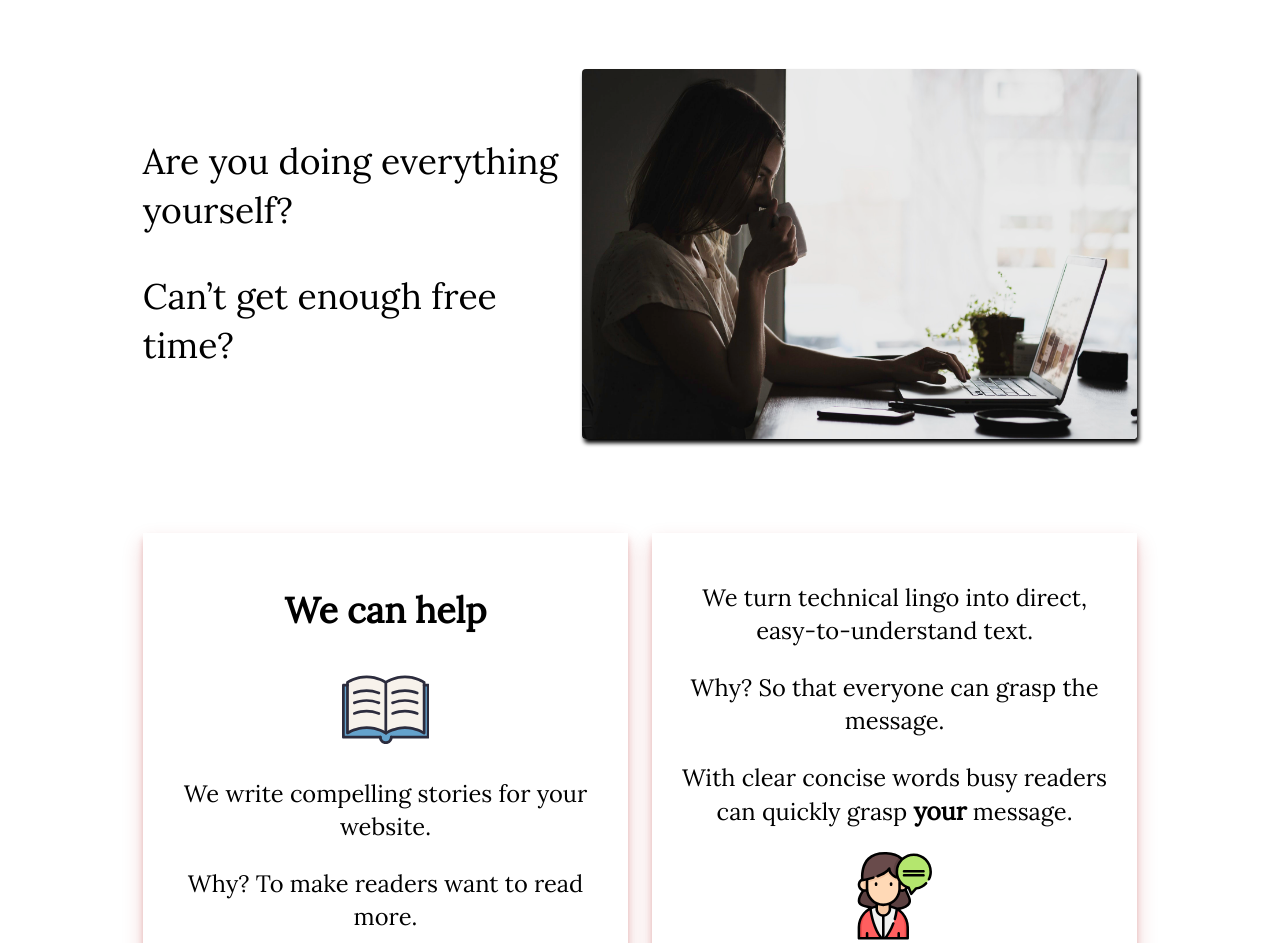
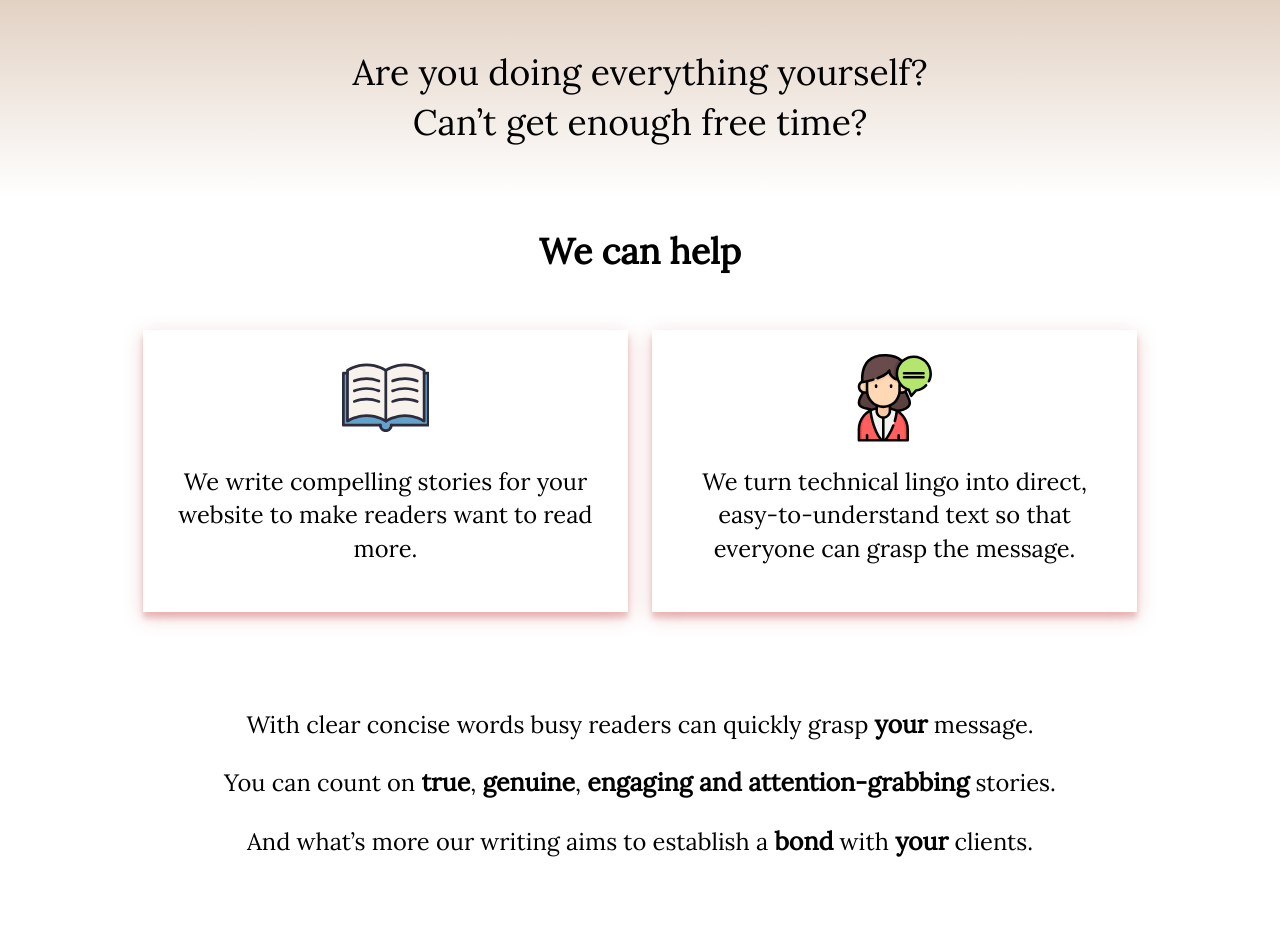
Before and after one commit to talescript/copyediting, a plain HTML site: page index.html in a window 1280 px wide. Shown: the part 802-1745 px from the top of the page. Drawn offline with Linux system fonts and the light colour scheme.

Commit message:
Change style of website

```diff
--- a/css/style.css
+++ b/css/style.css
@@ -240,24 +240,29 @@ ol {
 /**
  * Spacing between sections
  */
- .about,
- .features,
- .story, figure {
-     margin-top: 3em;
- }
-
- @media (max-width: 800px) {
-     .about {
-         margin-top: 1em;
-     }
- }
+.about {
+    text-align: center;
+    background: #fdfcfb;  /* fallback for old browsers */
+    background: -webkit-linear-gradient(to bottom, #e2d1c3, #fff);  /* Chrome 10-25, Safari 5.1-6 */
+    background: linear-gradient(to bottom, #e2d1c3, #fff); /* W3C, IE 10+/ Edge, Firefox 16+, Chrome 26+, Opera 12+, Safari 7+ */
+    color: #000;
+}
 
 /**
  * About
  */
-/* .about {
-    background: #3197d6;
-} */
+.about {
+    display: flex;
+    flex-direction: column;
+    justify-content: center;
+    align-items: center;
+    min-height: 200px;
+}
+
+.about p {
+    margin: 0;
+}
+
 .features h2 {
     text-align: center;
 }
@@ -274,14 +279,10 @@ ol {
     border-bottom: 1px solid black;
 } */
 
-figure {
-    margin: 0;
-}
-
-img {
+/* img {
     border-radius: 4px;
     box-shadow: 2px 4px 4px #000;
-}
+} */
 
 @media (max-width: 905px) {
     img {
@@ -294,7 +295,7 @@ img {
     }
 }
 
-@supports (display: grid) {
+/* @supports (display: grrrid) {
     .about-grid {
         display: grid;
         grid-template-columns: 1.5fr 2fr;
@@ -318,15 +319,14 @@ img {
             text-align: center;
         }
     }
-}
+} */
 
 /**
  * Features
  */
 .features-container {
-    margin-top: 3em;
     padding: 1em;
-    box-shadow: 0 10px 20px rgba(183, 28, 28, 0.19), 0 6px 6px rgba(183, 28, 28, 0.23);
+    box-shadow: 0 5px 20px rgba(183, 28, 28, 0.19), 0 6px 6px rgba(183, 28, 28, 0.23);
 }
 
 .features-container svg,
@@ -339,6 +339,11 @@ img {
 .features-container,
 .story-container {
     text-align: center;
+}
+
+.remove-styling {
+    box-shadow: none;
+    margin: 2em auto;
 }
 
 @supports (display: grid) {
@@ -373,15 +378,13 @@ span {
 /**
  * Story
  */
-.story-container {
-    margin: 6em auto 0 auto;
-}
+
 
 /**
  * CTA CONTAINER
  */
 .cta-container {
-    margin: 0 auto 8em auto;
+    margin: 3em auto 4em auto;
     text-align: center;
 }
 
@@ -406,13 +409,16 @@ span {
  * Footer
  */
 footer {
-    background: #0078e7;
+    background: #fff;
     height: 50px;
+    display: none;
 }
 
 .attri {
     font-size: 10px;
+    min-height: 50px;
     color: #fff;
+    text-align: right;
 }
 
 .attri a {
--- a/index.html
+++ b/index.html
@@ -25,19 +25,13 @@
                         <p>Are you doing everything yourself?</p>
                         <p>Can’t get enough free time?</p>
                     </div>
-
-                    <figure>
-                        <img src="assets/work-s.jpeg" srcset="assets/work-m.jpeg 600w,
-                                assets/work.jpeg 1000w" alt="Sibling laying on a bed smiling at each other">
-                    </figure>
                 </div>
             </div>
         </section>
         <section class="features">
+            <h2>We can help</h2>
             <div class="container">
-
                 <div class="features-container">
-                        <h2>We can help</h2>
                     <svg version="1.1" id="Layer_1" xmlns="http://www.w3.org/2000/svg" xmlns:xlink="http://www.w3.org/1999/xlink" x="0px" y="0px"
                         viewBox="0 0 64 64" enable-background="new 0 0 64 64" xml:space="preserve">
                         <g id="XMLID_4_">
@@ -112,23 +106,13 @@
                         </g>
                     </svg>
                     <div class="features-text">
-                        <p>We write compelling stories for your website.</p>
-                        <p>Why? To make readers want to read more.</p>
+                        <p>We write compelling stories for your website to make readers want to read more.</p>
                     </div>
 
                 </div>
 
 
                 <div class="features-container">
-                    <div class="features-text">
-                        <p>We turn technical lingo into direct, easy-to-understand text.</p>
-                        <p>Why? So that everyone can grasp the message.</p>
-
-                        <p>With clear concise words busy readers can quickly grasp
-                            <span>your</span> message.</p>
-                    </div>
-
-
                     <svg version="1.1" id="Capa_1" xmlns="http://www.w3.org/2000/svg" xmlns:xlink="http://www.w3.org/1999/xlink" x="0px" y="0px"
                         viewBox="0 0 511.998 511.998" style="enable-background:new 0 0 511.998 511.998;" xml:space="preserve">
                         <path style="fill:#5B4040;" d="M117.664,170.359c0,0-114.292,115.028-53.015,140.198c61.277,25.171,317.4,54.776,274.024-46.434
@@ -246,12 +230,17 @@
                         <g></g>
                         <g></g>
                     </svg>
+                    <div class="features-text">
+                        <p>We turn technical lingo into direct, easy-to-understand text so that everyone can grasp the message.</p>
+                    </div>
                 </div>
 
 
 
-                <div class="features-container item-3">
+                <div class="features-container remove-styling item-3">
                     <div class="features-text">
+                        <p>With clear concise words busy readers can quickly grasp
+                            <span>your</span> message.</p>
                         <p>You can count on
                             <span>true</span>,
                             <span>genuine</span>,
@@ -267,14 +256,15 @@
         </section>
         <section class="story">
             <div class="container">
-                <div class="story-container">
+                <div class="story-container features-container">
                     <div class="story-text">
                         <p>Imagine
                             <span>you</span> have that time to
                             <span>lead</span> your business to
                             <span>success</span>
                         </p>
-                        <p>While we tell <span>your</span> story.</p>
+                        <p>While we tell
+                            <span>your</span> story.</p>
                     </div>
                     <svg version="1.1" id="Capa_1" xmlns="http://www.w3.org/2000/svg" xmlns:xlink="http://www.w3.org/1999/xlink" x="0px" y="0px"
                         viewBox="0 0 512 512" style="enable-background:new 0 0 512 512;" xml:space="preserve">
@@ -346,8 +336,7 @@
 
 
                 <div class="cta-container">
-                    <p>Let’s Get Started</p>
-                    <button class="form-btn" disabled="disabled">Get in touch</button>
+                    <button class="form-btn" disabled="disabled">Let’s get started</button>
                 </div>
             </div>
         </section>
@@ -379,11 +368,13 @@
         </section> -->
     </main>
     <footer>
+        <div class="container">
             <div class="attri">Icons made by
                 <a href="http://www.freepik.com" title="Freepik">Freepik</a> from
                 <a href="https://www.flaticon.com/" title="Flaticon">www.flaticon.com</a> is licensed by
                 <a href="http://creativecommons.org/licenses/by/3.0/" title="Creative Commons BY 3.0" target="_blank">CC 3.0 BY</a>
             </div>
+        </div>
     </footer>
 </body>
 
```
Also changed, not shown: assets/pexels-photo-891674(1).jpeg (deleted), assets/pexels-photo-891674.jpeg (deleted). Lines whose indentation alone changed are shown as unchanged.
